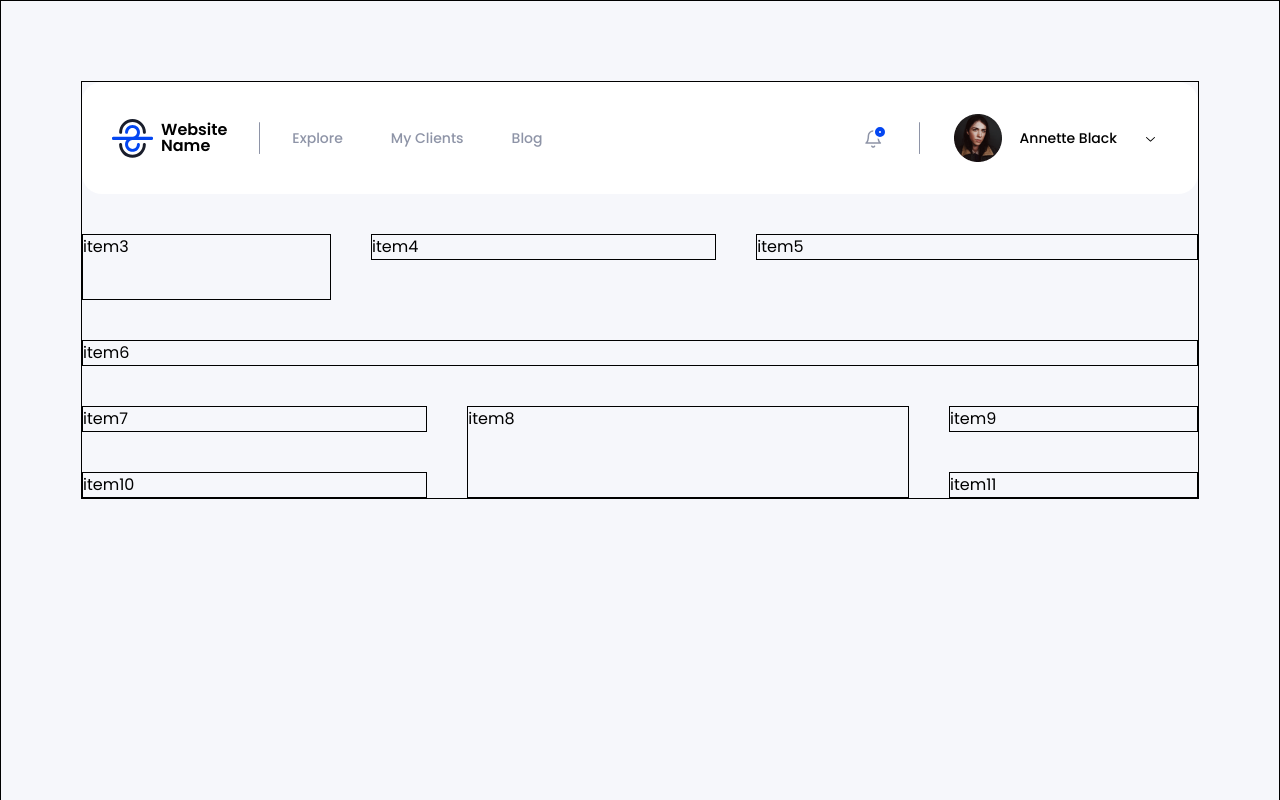
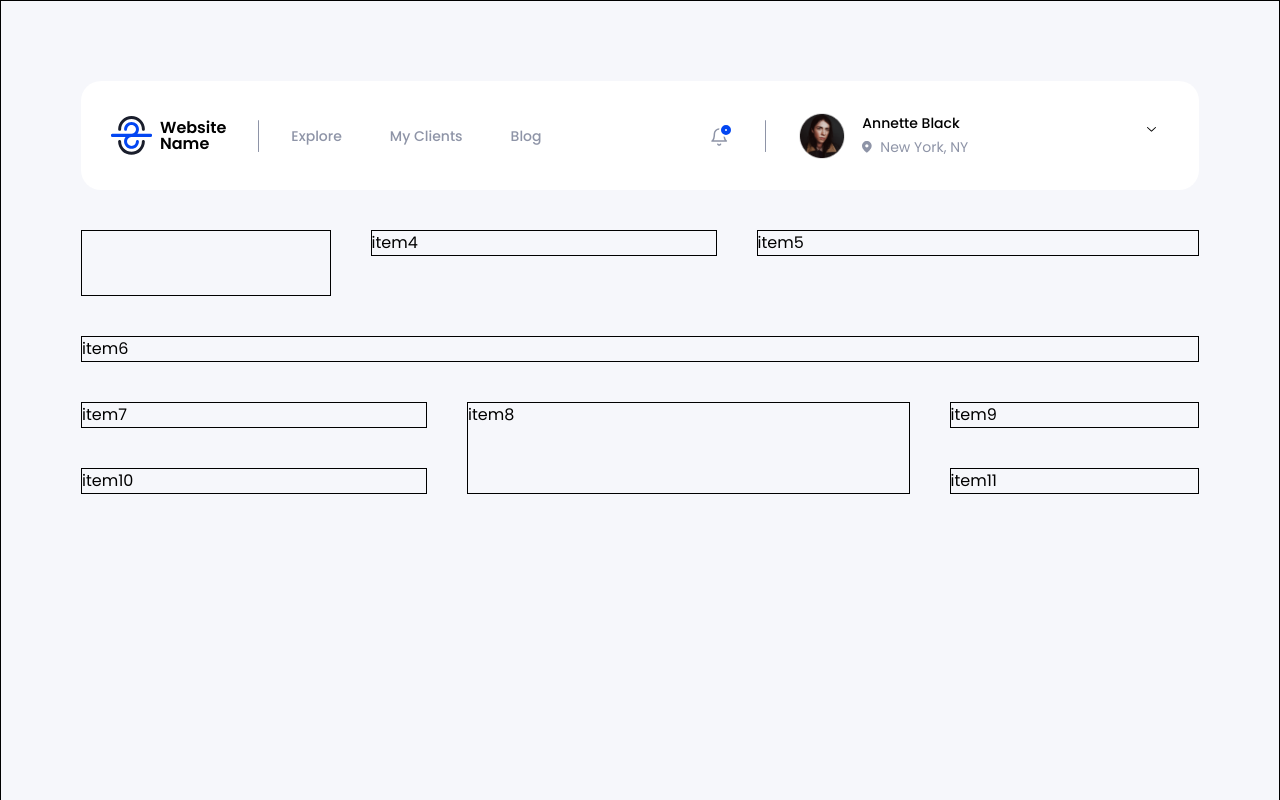
Before and after one commit to masudrahman-dev/grid-on, a React (Vite) app: page / in a window 1280 px wide. Shown: the top 800 px of the page. Built offline with nearby package versions, Linux system fonts and the light colour scheme.

Commit message:
profile icon makes done

```diff
--- a/src/App.tsx
+++ b/src/App.tsx
@@ -5,11 +5,17 @@ import Navbar from "./components/molecules/navbar/Navbar";
 const App = () => {
   return (
     <MainContainer>
-      <div className="grid-row-10  grid grid-cols-1 gap-10  border lg:grid-cols-12 ">
+      <div className="grid-row-10  grid grid-cols-1 gap-10   lg:grid-cols-12 ">
         <div className="col-span-full  rounded bg-white p-base">
           <Navbar />
         </div>
-        <div className="col-span-3  row-span-2  border ">item3</div>
+        <div className="col-span-3  row-span-2  border ">
+
+
+
+
+
+        </div>
         <div className="col-span-4    border ">item4</div>
         <div className="col-span-5    border ">item5</div>
         <div className="col-span-full border ">item6</div>
--- a/src/components/atoms/avatar/Avatar.tsx
+++ b/src/components/atoms/avatar/Avatar.tsx
@@ -1,13 +1,30 @@
 import React from "react";
+
+import clx from "../../utils/clx";
 import avatarImg from "../../../assets/avatar.png";
-import clx from "../../utils/clx";
-
 interface AvatarProps {
   className?: string;
+  src?: string;
+  isActive?: boolean;
 }
 
-const Avatar: React.FC<AvatarProps> = ({ className }) => {
-  return <img className={clx("", className)} src={avatarImg} alt="image" />;
+const Avatar: React.FC<AvatarProps> = ({
+  className,
+  src,
+  isActive = false,
+}) => {
+  return (
+    <div className="relative">
+      <img
+        className={clx("max-h-12 max-w-12", className)}
+        src={src ? src : avatarImg}
+        alt="image"
+      />
+      {isActive && (
+        <div className="absolute right-[2px] top-1 z-10  h-2 w-2 rounded-full bg-secondary  ring-2 ring-white"></div>
+      )}
+    </div>
+  );
 };
 
 export default Avatar;
--- /dev/null
+++ b/src/components/icons/location-icon/LocationIcon.tsx
@@ -0,0 +1,26 @@
+import React from "react";
+
+const LocationIcon = () => {
+  return (
+    <div>
+      <svg
+        width="10"
+        height="12"
+        viewBox="0 0 10 12"
+        fill="none"
+        xmlns="http://www.w3.org/2000/svg"
+      >
+        <path
+          d="M9.68075 4.84038C9.68075 8.60511 4.84038 11.832 4.84038 11.832C4.84038 11.832 0 8.60511 0 4.84038C1.91293e-08 3.55663 0.509967 2.32546 1.41771 1.41771C2.32546 0.509967 3.55663 0 4.84038 0C6.12412 0 7.35529 0.509967 8.26304 1.41771C9.17079 2.32546 9.68075 3.55663 9.68075 4.84038Z"
+          fill="#8E94A7"
+        />
+        <path
+          d="M4.84039 6.45385C5.73148 6.45385 6.45385 5.73148 6.45385 4.84039C6.45385 3.9493 5.73148 3.22693 4.84039 3.22693C3.9493 3.22693 3.22693 3.9493 3.22693 4.84039C3.22693 5.73148 3.9493 6.45385 4.84039 6.45385Z"
+          fill="white"
+        />
+      </svg>
+    </div>
+  );
+};
+
+export default LocationIcon;
--- a/src/components/molecules/navbar/Navbar.tsx
+++ b/src/components/molecules/navbar/Navbar.tsx
@@ -1,8 +1,8 @@
 import React from "react";
 import Logo from "../../icons/logo-icon/Logo";
 import Vl from "../../atoms/vl/Vl";
-import BellAlertIcon from "../../icons/bell-alert-icon/BellAlertIcon";
-import Avatar from "../../atoms/avatar/Avatar";
+
+import Profile from "../profile/Profile";
 import Menu from "../menu/Menu";
 
 const Navbar = () => {
@@ -28,15 +28,9 @@ const Navbar = () => {
           </li>
         </ul>
       </div>
-      <div className="flex items-center">
-        <BellAlertIcon />
-        <Vl />
-        <div className="flex items-center gap-4">
-          <Avatar />
-          <h2 className="text-paragraph font-medium">Annette Black</h2>
-          <Menu />
-        </div>
-      </div>
+      <Profile title={"Annette Black"} subtitle="New York, NY" />
+
+      <Menu />
     </nav>
   );
 };
--- /dev/null
+++ b/src/components/molecules/profile/Profile.tsx
@@ -0,0 +1,42 @@
+import React, { ReactNode } from "react";
+import BellAlertIcon from "../../icons/bell-alert-icon/BellAlertIcon";
+import Vl from "../../atoms/vl/Vl";
+import Avatar from "../../atoms/avatar/Avatar";
+import LocationIcon from "../../icons/location-icon/LocationIcon";
+
+interface ProfileProps {
+  title: string;
+  subtitle?: string;
+  src?: string;
+  subTitleIcon?: ReactNode;
+  isActive?: boolean;
+}
+
+const Profile: React.FC<ProfileProps> = ({
+  title,
+  subtitle,
+  src,
+  subTitleIcon = <LocationIcon />,
+  isActive,
+}) => {
+  return (
+    <div className="flex items-center">
+      <BellAlertIcon />
+      <Vl />
+      <div className="flex items-center gap-4">
+        <Avatar src={src} isActive={isActive} />
+        <div>
+          <h2 className="text-paragraph font-medium">{title}</h2>
+          <div className="inline-flex items-center gap-2">
+            {subTitleIcon && (
+              <span className="text-paragraph text-gray">{subTitleIcon}</span>
+            )}
+            {subtitle && <p className="text-paragraph text-gray">{subtitle}</p>}
+          </div>
+        </div>
+      </div>
+    </div>
+  );
+};
+
+export default Profile;
```
